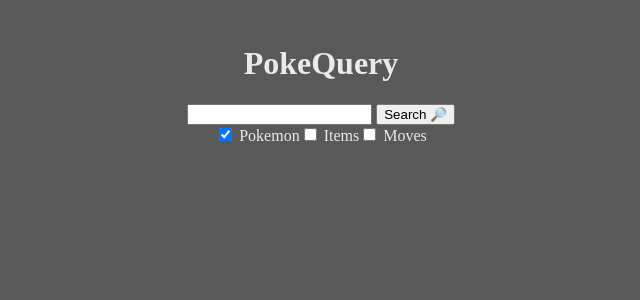
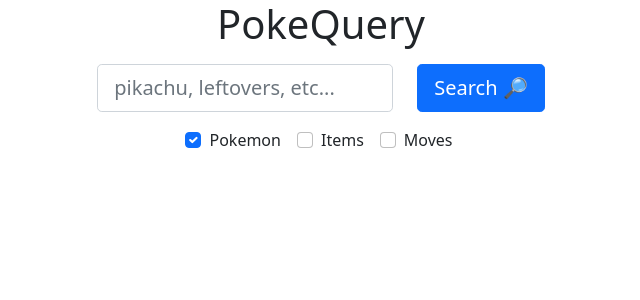
Before and after one commit to lwebb-dev/PokeQuery, a Svelte app in the folder src/frontend/poke-query/: page / in a window 1280 px wide. Shown: the top 300 px of the page, without its empty margins (319-959 px from the left). Built offline with nearby package versions, Linux system fonts and the light colour scheme.

Commit message:
feat: frontend use bootstrap

```diff
--- a/src/frontend/poke-query/index.html
+++ b/src/frontend/poke-query/index.html
@@ -4,10 +4,14 @@
     <meta charset="UTF-8" />
     <link rel="icon" href="/favicon.ico" />
     <meta name="viewport" content="width=device-width, initial-scale=1.0" />
-    <title>PokeQuery</title>
+    <!-- Bootstrap CSS -->
+    <link href="https://cdn.jsdelivr.net/npm/bootstrap@5.1.3/dist/css/bootstrap.min.css" rel="stylesheet" integrity="sha384-1BmE4kWBq78iYhFldvKuhfTAU6auU8tT94WrHftjDbrCEXSU1oBoqyl2QvZ6jIW3" crossorigin="anonymous">    <title>PokeQuery</title>
   </head>
   <body>
     <div id="app"></div>
+
+    <!-- Bootstrap JS -->
+    <script src="https://cdn.jsdelivr.net/npm/bootstrap@5.1.3/dist/js/bootstrap.bundle.min.js" integrity="sha384-ka7Sk0Gln4gmtz2MlQnikT1wXgYsOg+OMhuP+IlRH9sENBO0LRn5q+8nbTov4+1p" crossorigin="anonymous"></script>
     <script type="module" src="/src/main.ts"></script>
   </body>
 </html>
--- a/src/frontend/poke-query/src/App.svelte
+++ b/src/frontend/poke-query/src/App.svelte
@@ -11,20 +11,6 @@
   let includePokemon: boolean = true;
   let includeItems: boolean = false;
   let includeMoves: boolean = false;
-
-  const capitalize = (value: string): string => {
-
-    let words: string[] = value.split('-');
-    let newWords: string[] = [];
-
-    words.forEach((x) => {
-      let chars = x.split('');
-      chars[0] = x.toUpperCase()[0];
-      newWords.push(chars.join(''));
-    });
-
-    return newWords.join(' ');
-  }
 
   const interpolateEffectChance = (effect: string, chance: number): string => {
     return effect.replaceAll("$effect_chance%", `${chance}%`);
@@ -76,125 +62,98 @@
 
 </script>
 
-<main>
-  <h1>PokeQuery</h1>
+<div class="container-fluid">
 
-  <input type="text" bind:value={query} minlength="1" />
-  <button on:click={handleSearch}>Search 🔎</button>
-  <div class="cbSection">
-    <div class="checkbox">
-      <input id ="cbPkmn" type="checkbox" bind:checked={includePokemon} />
-      <label for="cbPkmn">Pokemon</label>
+    <h1 class="row mb-3 justify-content-center">PokeQuery</h1>
+
+    <div class="row justify-content-center">
+      <div class="col col-lg-3">
+        <input type="text" class="form-control form-control-lg" placeholder="pikachu, leftovers, etc..." bind:value={query} minlength="1" />
       </div>
-    <div class="checkbox">
-      <input id ="cbItems" type="checkbox" bind:checked={includeItems} />
-      <label for="cbItems">Items</label>
+      <div class="col-auto">
+        <button type="submit" class="btn btn-primary btn-lg mb-3" on:click={handleSearch}>Search 🔎</button>
       </div>
-    <div class="checkbox">
-      <input id ="cbMoves" type="checkbox" bind:checked={includeMoves} />
-      <label for="cbMoves">Moves</label>
+      <div class="form-check d-flex justify-content-center">
+        <div class="form-check form-check-inline">
+          <input class="form-check-input" id="cbPkmn" type="checkbox" bind:checked={includePokemon} />
+          <label class="form-check-label" for="cbPkmn">Pokemon</label>
+        </div>
+        <div class="form-check form-check-inline">
+          <input class="form-check-input" id ="cbItems" type="checkbox" bind:checked={includeItems} />
+          <label class="form-check-label" for="cbItems">Items</label>
+        </div>
+        <div class="form-check form-check-inline">
+          <input class="form-check-input" id ="cbMoves" type="checkbox" bind:checked={includeMoves} />
+          <label class="form-check-label" for="cbMoves">Moves</label>
+        </div>
       </div>
     </div>
 
-  <div class="resultContainer">
+  <div class="container d-flex flex-wrap justify-content-center">
 
     {#each results as result}
+
       {#if result.resourceType == ResourceTypes.Pokemon}
-        <div class="result pkmn">
-          <img src="{result.json.Sprites.FrontDefault}" alt="{result.name}"/>
-          <h3>{capitalize(result.json.Name)}</h3>
-          <p>
+        <div class="card mw-20 m-2 card-pkmn">
+          <img class="card-img-top h-25 pt-2 ps-5 pe-5" src="{result.json.Sprites.FrontDefault}" alt="{result.name}"/>
+          <div class="card-body">
+            <h4 class="card-title text-capitalize text-center">{result.json.Name}</h4>
+            <div class="d-flex justify-content-center">
               {#each result.json.Types as pkmnType}
-              <span class="typeChiclet">
-                {capitalize(pkmnType.Type.Name)}
-              </span>
+                <div class="card-text m-2 text-capitalize">
+                  <p>{pkmnType.Type.Name}</p>
+                </div>
               {/each}
-          </p>
             </div>
+            <p class="card-text">Here's some more filler text to give the test cqrds some more body untill we parse the pokemon json data and add more of it to the display.</p>
+          </div>
+        </div>
+
       {:else if result.resourceType == ResourceTypes.Items}
-      <div class="result item">
-        <img src="{result.json.Sprites.Default}" alt="{result.name}"/>
-        <h3>{capitalize(result.json.Name)}</h3>
+      <div class="card mw-20 m-2 card-item">
+        <img  class="card-img-top h-25 pt-2 ps-5 pe-5" src="{result.json.Sprites.Default}" alt="{result.name}"/>
+        <div class="card-body">
+          <h4 class="card-title text-capitalize text-center">{result.json.Name}</h4>
           {#if typeof(result.json.EffectEntries[0]) !== "undefined"}
-          <p>{result.json.EffectEntries[0].ShortEffect}</p>
+            <p class="card-text text-wrap">{result.json.EffectEntries[0].ShortEffect}</p>
           {/if}
         </div>
+      </div>
+
       {:else}
-        <div class="result move">
-          <h3>{capitalize(result.json.Name)}</h3>
+        <div class="card mw-20 m-2 card-move">
+          <div class="card-body">
+            <h4 class="card-title text-capitalize text-center">{result.json.Name}</h4>
             {#if typeof(result.json.EffectEntries[0]) !== "undefined"}
-          <p>{interpolateEffectChance(result.json.EffectEntries[0].ShortEffect, result.json.EffectChance)}</p>
+              <p class="card-text text-wrap">{interpolateEffectChance(result.json.EffectEntries[0].ShortEffect, result.json.EffectChance)}</p>
             {/if}
           </div>
+        </div>
+
       {/if}
     {/each}
   </div>
 
-</main>
+</div>
 
 <svelte:window on:keydown={handleKeyDown} />
 
 <style>
 
-  :root {
-    background-color: #595959;
-    color: #EAEAEA;
+  .card-pkmn {
+    background-color: #FC8686;
+    width: 18rem;
   }
 
-  main {
-    text-align: center;
-    padding: 1em;
-    margin: 0 auto;
+  .card-item {
+    background-color: #ECF296;
+    width: 18rem;
   }
 
-  /* input[type=text] {
-    border: none;
-    background-color: #EAEAEA;
-    height: 2em;
-
-  } */
-
-  .cbSection {
-    display: flex;
-    justify-content: center;
+  .card-move {
+    background-color: #BEE4FA;
+    width: 18rem;
   }
 
-  .resultContainer {
-    display: flex;
-    justify-content: center;
-    flex-wrap: wrap;
-  }
-
-  .result {
-    flex-basis: 12%;
-    text-align: center;
-    color: black;
-    width: 12em;
-    height: 12em;
-    padding: 1em 2em 1em 2em;
-    margin: 1em;
-    border-radius: 15%;
-    box-shadow: 10px 10px 5px rgba(0, 0, 0, 0.2);
-  }
-
-  .pkmn {
-    background-color: #FC8686;
-  }
-
-  .item {
-    background-color: #ECF296;
-  }
-
-  .move {
-    background-color: #BEE4FA;
-  }
-
-  .typeChiclet {
-    margin: 1em;
-    color: #EAEAEA;
-    background-color: #232323;
-    padding: 5px 5px 5px 8px;
-    border-radius: 18%;
-  }
 
 </style>
```
Also changed, not shown: 1 other file (tests, documents, lock files or other folders). Lines whose indentation alone changed are shown as unchanged.
